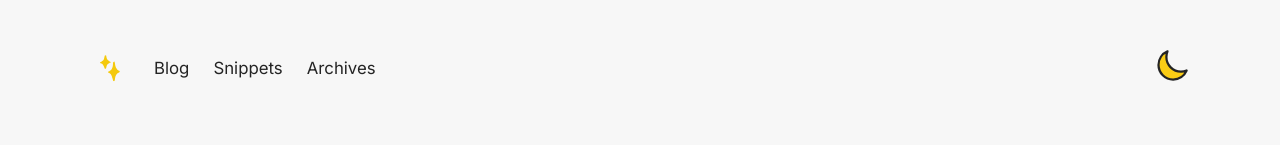
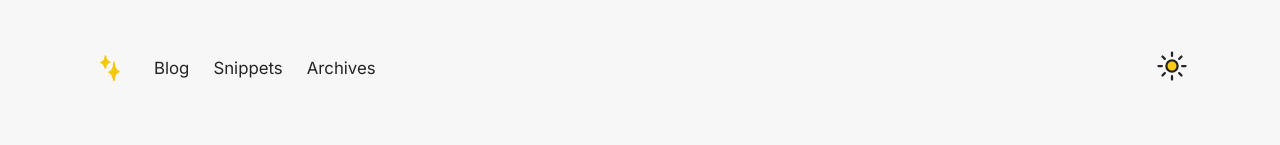
Before and after one commit to TaeWooKim-SCH/Static-Blog-Project, a Next.js app: page / in a window 1280 px wide. Shown: the top 145 px of the page. Built offline with nearby package versions, Linux system fonts and the light colour scheme.

Commit message:
fix: 다크모드 전환 버튼 버그 수정

```diff
--- a/app/conponents/layouts/HeaderNav.tsx
+++ b/app/conponents/layouts/HeaderNav.tsx
@@ -8,8 +8,8 @@ import MoonIcon from "../icons/MoonIcon";
 
 export default function HeaderNav() {
   const navKind = [['blog', 'Blog'], ['snippets', 'Snippets'], ['archives', 'Archives']];
-  const { theme, themeChangeLight, themeChangeDark } = useChangeTheme();
-
+  const { isthemeDark, theme, themeChangeLight, themeChangeDark } = useChangeTheme();
+  console.log(theme);
   return (
     <nav className="py-12 flex justify-between items-center">
       <div className="flex ">
@@ -25,7 +25,7 @@ export default function HeaderNav() {
         ))}
       </div>
       <div>
-        {theme === 'light' ? (
+        {!isthemeDark ? (
           <button className="h-9 w-9 transition-all hover:bg-gray-200 rounded-[5px] dark:hover:bg-[#262626]" onClick={themeChangeDark}>
             <SunIcon className="fill-yellow-400" width={36} height={36} />
           </button>
--- a/app/libs/useChangeTheme.tsx
+++ b/app/libs/useChangeTheme.tsx
@@ -1,12 +1,16 @@
+'use client'
+
 import { useTheme } from "next-themes";
 
 export default function useChangeTheme() {
-  const { theme, setTheme } = useTheme();
+  const { theme, setTheme, resolvedTheme } = useTheme();
 
+  const isthemeDark = resolvedTheme === 'dark';
   const themeChangeLight = () => setTheme('light');
   const themeChangeDark = () => setTheme('dark');
 
   return {
+    isthemeDark,
     theme,
     themeChangeLight,
     themeChangeDark
```
